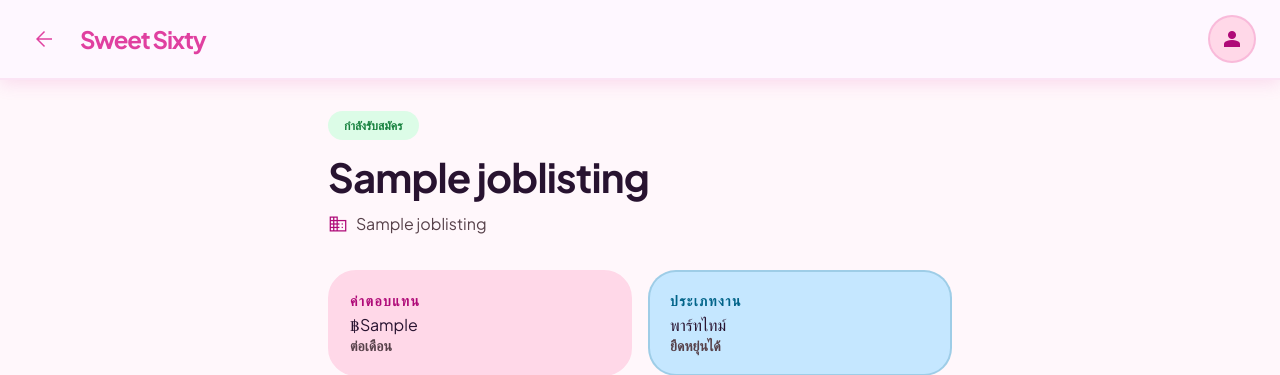
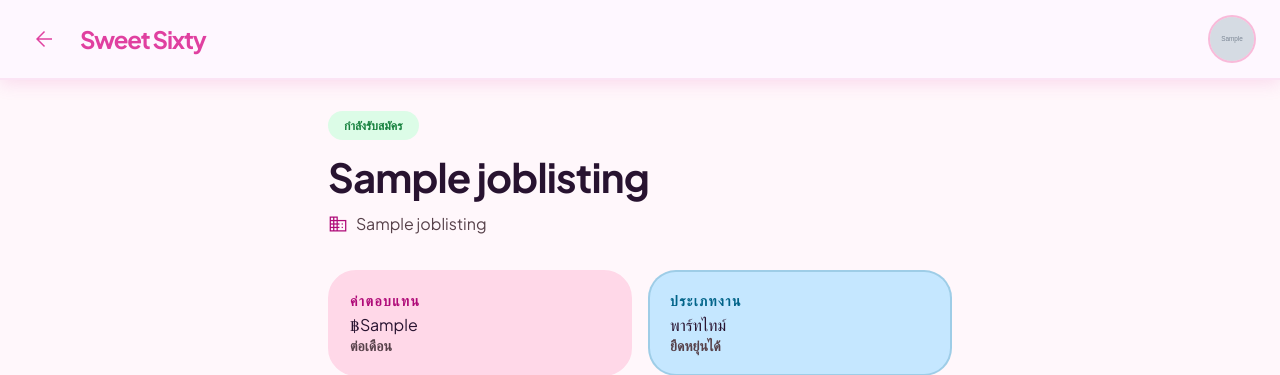
Before and after one commit to paiepor/sweet60, a Django app: page /job/1/ in a window 1280 px wide. Shown: the top 375 px of the page. Run offline with Django 5.2, Linux system fonts and the light colour scheme; a user stored in the database is signed in; tables that the repository leaves empty hold one stand-in row (values such as "Sample post"); grey boxes marked "Sample" are stand-in pictures; some libraries are stand-ins or nearby versions.

Commit message:
Enhance profile avatar display in header and adjust title positioning in my groups page

```diff
--- a/templates/job_detail.html
+++ b/templates/job_detail.html
@@ -24,9 +24,9 @@
         </a>
         <h1 class="text-[#e040a0] font-black text-2xl tracking-tighter font-['Plus_Jakarta_Sans']">Sweet Sixty</h1>
     </div>
-    <a href="{% url 'profile' %}" class="w-12 h-12 rounded-full bg-primary-fixed border-2 border-[#e040a0]/20 flex items-center justify-center">
-        <span class="material-symbols-outlined text-primary" style="font-variation-settings:'FILL' 1">person</span>
-    </a>
+    <a href="{% url 'profile' %}" class="w-12 h-12 rounded-full bg-primary-fixed border-2 border-[#e040a0]/20 overflow-hidden flex items-center justify-center cursor-pointer hover:opacity-80 transition-opacity">
+            {% if current_avatar %}<img src="{{ current_avatar }}" class="w-full h-full object-cover" alt=""/>{% else %}<span class="material-symbols-outlined text-primary" style="font-variation-settings:'FILL' 1">person</span>{% endif %}
+        </a>
 </header>
 
 <main class="px-6 py-8 max-w-2xl mx-auto">
--- a/templates/my_groups.html
+++ b/templates/my_groups.html
@@ -26,7 +26,7 @@
         </a>
         <h1 class="font-bold text-xl tracking-tight text-on-surface">กลุ่มของฉัน</h1>
     </div>
-    <div class="font-black text-[#e040a0] text-2xl">Sweet Sixty</div>
+    <div class="font-black text-[#e040a0] text-2xl text-primary absolute left-1/2 -translate-x-1/2">Sweet Sixty</div>
     <div class="flex items-center gap-2">
         <button class="text-zinc-500 hover:scale-105 transition-transform duration-300 bouncy-spring">
             <span class="material-symbols-outlined">search</span>
```
